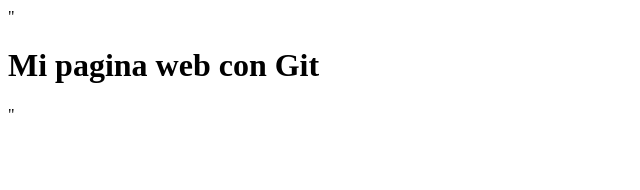
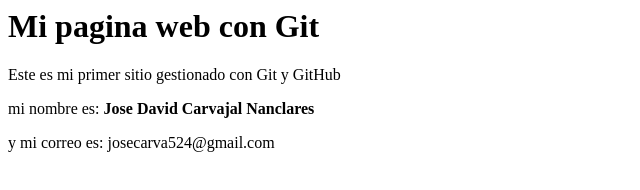
Before and after one commit to Jose-d01/MiPaginaWeb, a plain HTML site: page index.html in a window 1280 px wide. Shown: the whole page, without its empty margins (0-640 px from the left). Drawn offline with Linux system fonts and the light colour scheme.

Commit message:
se agrego una descripcion al index

```diff
--- a/index.html
+++ b/index.html
@@ -1 +1,4 @@
-"<h1>Mi pagina web con Git</h1>"
+<h1>Mi pagina web con Git</h1>
+<p>Este es mi primer sitio gestionado con Git y GitHub</p>
+<p>mi nombre es: <strong>Jose David Carvajal Nanclares</strong></p>
+<p>y mi correo es: josecarva524@gmail.com</p>
```
